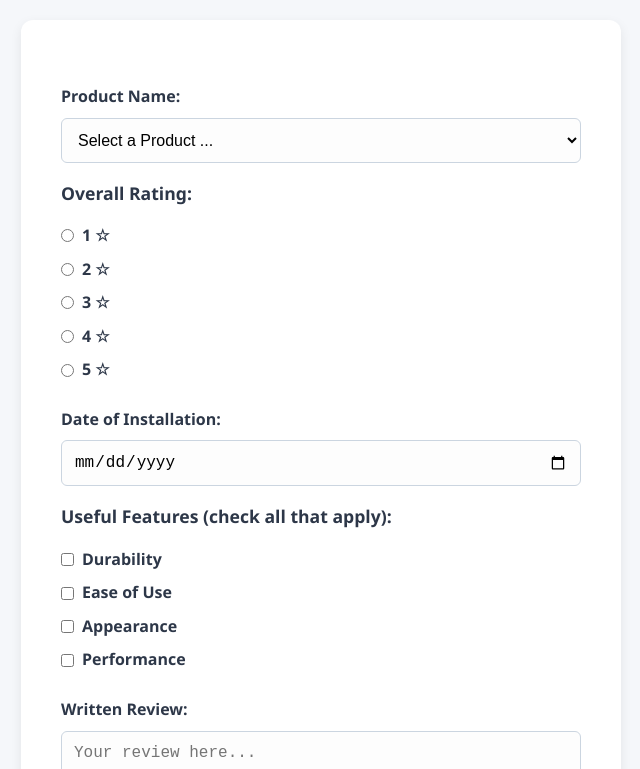
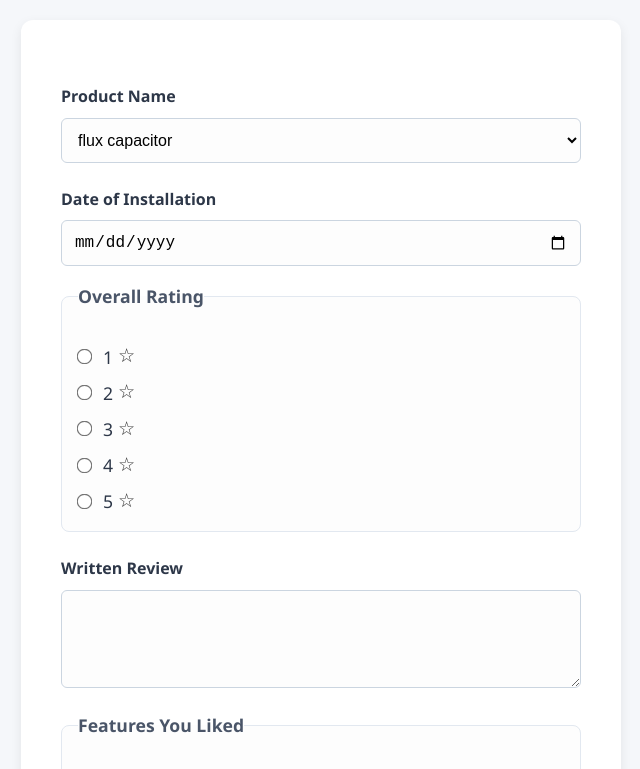
Before and after one commit to Asimi1234/wdd131, a plain HTML site: page form.html in a window 1280 px wide. Shown: the part 79-848 px from the top of the page, without its empty margins (319-959 px from the left). Drawn offline with Linux system fonts and the light colour scheme.

Commit message:
page reformation

```diff
--- a/form.html
+++ b/form.html
@@ -1,119 +1,112 @@
 <!DOCTYPE html>
 <html lang="en">
   <head>
-    <meta charset="UTF-8" />
-    <meta name="viewport" content="width=device-width, initial-scale=1.0" />
-    <meta name="author" content="Israel Ayomikun Asimi" />
+    <meta charset="UTF-8">
+    <meta name="viewport" content="width=device-width, initial-scale=1.0">
+    <meta name="author" content="Israel Ayomikun Asimi">
     <meta
       name="description"
-      content="WDD 131 - Dynamic Web Fundamentals - Israel Ayomikun Asimi. This page includes examples of dynamic web layouts, optimized images, and accessible design."
-    />
-    <title>Product Review Form</title>
-    <link rel="stylesheet" href="styles/style.css" />
-    <script defer src="scripts/style.js"></script>
-    <link rel="preconnect" href="https://fonts.googleapis.com" />
-    <link rel="preconnect" href="https://fonts.gstatic.com" crossorigin />
+      content="WDD 131 - Dynamic Web Fundamentals - Israel Ayomikun Asimi. Product review form."
+    >
+    <title>Product Review</title>
+    <link rel="stylesheet" href="styles/style.css">
+    <script defer src="./scripts/style.js"></script>
+    <link rel="preconnect" href="https://fonts.googleapis.com">
+    <link rel="preconnect" href="https://fonts.gstatic.com" crossorigin>
     <link
       href="https://fonts.googleapis.com/css2?family=Roboto:wght@100;400&display=swap"
       rel="stylesheet"
     />
-    <script src="scripts/getdates.js" defer></script>
+    <script src="./scripts/getdates.js" defer></script>
   </head>
   <body>
-    <h1>Product Review Form</h1>
+    <h1>Product Review</h1>
+    <form method="get" action="review.html">
+      <label for="productName">Product Name</label>
+      <select id="productName" name="productName" required></select>
 
-    <form method="get" action="review.html">
-      <!-- Product Name -->
-      <label for="productName">Product Name:</label>
-      <select id="productName" name="productName" required>
-        <option value="" disabled selected>Select a Product ...</option>
-        <!-- Dynamic options here -->
-      </select>
+      <label for="installDate">Date of Installation</label>
+      <input type="date" id="installDate" name="installDate" required />
 
-      <!-- Overall Rating -->
       <fieldset>
-        <legend>Overall Rating:</legend>
-        <label
-          ><input type="radio" id="rating1" name="rating" value="1" required />
-          1 ☆</label
-        >
-        <label
-          ><input type="radio" id="rating2" name="rating" value="2" /> 2
-          ☆</label
-        >
-        <label
-          ><input type="radio" id="rating3" name="rating" value="3" /> 3
-          ☆</label
-        >
-        <label
-          ><input type="radio" id="rating4" name="rating" value="4" /> 4
-          ☆</label
-        >
-        <label
-          ><input type="radio" id="rating5" name="rating" value="5" /> 5
-          ☆</label
-        >
+        <legend>Overall Rating</legend>
+        <div class="option-group">
+          <input type="radio" name="rating" value="1" id="rate1" />
+          <label for="rate1">
+            <span class="rating-label">1 <span class="star">☆</span></span>
+          </label>
+        </div>
+
+        <div class="option-group">
+          <input type="radio" name="rating" value="2" id="rate2" />
+          <label for="rate2">
+            <span class="rating-label">2 <span class="star">☆</span></span>
+          </label>
+        </div>
+
+        <div class="option-group">
+          <input type="radio" name="rating" value="3" id="rate3" />
+          <label for="rate3">
+            <span class="rating-label">3 <span class="star">☆</span></span>
+          </label>
+        </div>
+
+        <div class="option-group">
+          <input type="radio" name="rating" value="4" id="rate4" />
+          <label for="rate4">
+            <span class="rating-label">4 <span class="star">☆</span></span>
+          </label>
+        </div>
+
+        <div class="option-group">
+          <input type="radio" name="rating" value="5" id="rate5" />
+          <label for="rate5">
+            <span class="rating-label">5 <span class="star">☆</span></span>
+          </label>
+        </div>
       </fieldset>
 
-      <!-- Date of Installation -->
-      <label for="installDate">Date of Installation:</label>
-      <input type="date" id="installDate" name="installDate" required />
+      <label for="writtenReview">Written Review</label>
+      <textarea
+        id="writtenReview"
+        name="writtenReview"
+        rows="4"
+        required
+      ></textarea>
 
-      <!-- Useful Features -->
       <fieldset>
-        <legend>Useful Features (check all that apply):</legend>
-        <label
-          ><input
+        <legend>Features You Liked</legend>
+        <div class="option-group">
+          <input
             type="checkbox"
             id="feature1"
             name="features"
             value="durability"
           />
-          Durability</label
-        >
-        <label
-          ><input
-            type="checkbox"
-            id="feature2"
-            name="features"
-            value="ease-of-use"
-          />
-          Ease of Use</label
-        >
-        <label
-          ><input
+          <label for="feature1">Durability</label>
+        </div>
+        <div class="option-group">
+          <input type="checkbox" id="feature2" name="features" value="design" />
+          <label for="feature2">Design</label>
+        </div>
+        <div class="option-group">
+          <input
             type="checkbox"
             id="feature3"
             name="features"
-            value="appearance"
-          />
-          Appearance</label
-        >
-        <label
-          ><input
-            type="checkbox"
-            id="feature4"
-            name="features"
             value="performance"
           />
-          Performance</label
-        >
+          <label for="feature3">Performance</label>
+        </div>
+        <div class="option-group">
+          <input type="checkbox" id="feature4" name="features" value="price" />
+          <label for="feature4">Price</label>
+        </div>
       </fieldset>
 
-      <!-- Written Review -->
-      <label for="writtenReview">Written Review:</label>
-      <textarea
-        id="writtenReview"
-        name="writtenReview"
-        rows="4"
-        placeholder="Your review here..."
-      ></textarea>
+      <label for="reviewerName">Your Name</label>
+      <input type="text" id="reviewerName" name="reviewerName" required />
 
-      <!-- User Name -->
-      <label for="userName">Your Name:</label>
-      <input type="text" id="userName" name="userName" placeholder="Optional" />
-
-      <!-- Submit -->
       <input type="submit" value="Submit" />
     </form>
 
--- a/styles/style.css
+++ b/styles/style.css
@@ -140,3 +140,66 @@ footer {
     padding: 1rem 1.5rem;
   }
 }
+
+/* Option Group Styling */
+.option-group {
+  display: flex;
+  align-items: center;
+  gap: 0.75rem;
+  margin-top: 0.5rem;
+}
+
+.option-group input[type="radio"],
+.option-group input[type="checkbox"] {
+  margin: 0;
+  transform: scale(1.2);
+}
+
+.option-group label {
+  margin: 0;
+  font-weight: 500;
+  color: #2d3748;
+  cursor: pointer;
+  display: flex;
+  align-items: center;
+}
+
+.rating-label {
+  display: flex;
+  align-items: center;
+  gap: 0.3rem;
+  font-size: 1.1rem;
+}
+
+.star {
+  font-size: 1.2rem;
+  color: #333;
+  line-height: 1;
+  margin-bottom: 3.3px;
+}
+
+
+/* Indent fieldsets a bit for clarity */
+fieldset {
+  padding: 1rem;
+  background-color: #fdfdfd;
+  border: 1px solid #e2e8f0;
+  border-radius: 8px;
+  margin-top: 1rem;
+}
+
+legend {
+  font-size: 1.1rem;
+  margin-bottom: 0.5rem;
+  color: #4a5568;
+}
+
+/* Adjust textarea padding */
+textarea {
+  padding: 0.75rem;
+  border: 1px solid #cbd5e0;
+  border-radius: 6px;
+  font-size: 1rem;
+  background-color: #fdfdfd;
+  resize: vertical;
+}
```
Also changed, not shown: review.html (+6 -6 lines).
